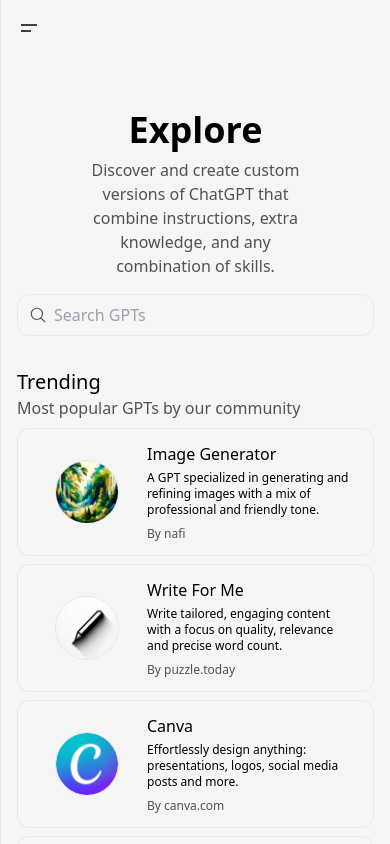
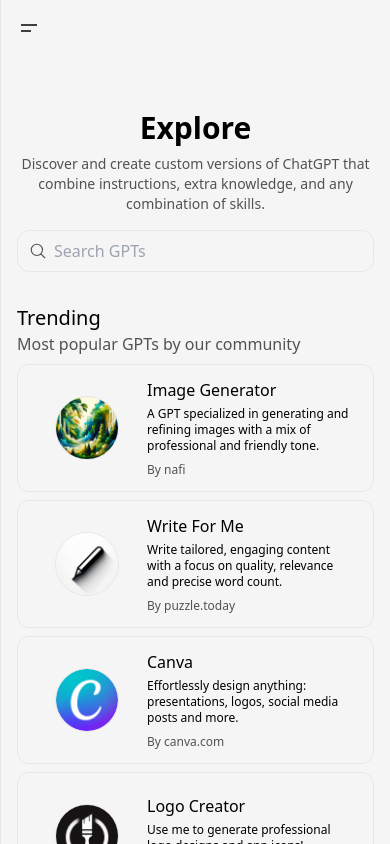
Before and after one commit to neysidev/chat-ai, a Next.js app: page /explore in a window 390 px wide. Built offline with nearby package versions, Linux system fonts and the light colour scheme.

Commit message:
feat(explore): make header responsive

```diff
--- a/app/explore/_components/Header.tsx
+++ b/app/explore/_components/Header.tsx
@@ -1,8 +1,13 @@
 export default function Header() {
   return (
-    <header data-title="Header" className="space-y-2 text-center w-2/3 mx-auto">
-      <h1 className="text-4xl font-semibold">Explore</h1>
-      <p className="text-neutral-600">
+    <header
+      data-title="Header"
+      className="transition-all space-y-2 text-center sm:w-4/5 md:w-2/3 mx-auto"
+    >
+      <h1 className="transition-all text-3xl md:text-4xl font-semibold">
+        Explore
+      </h1>
+      <p className="transition-all text-sm md:text-base text-neutral-600">
         Discover and create custom versions of ChatGPT that combine
         instructions, extra knowledge, and any combination of skills.
       </p>
```
